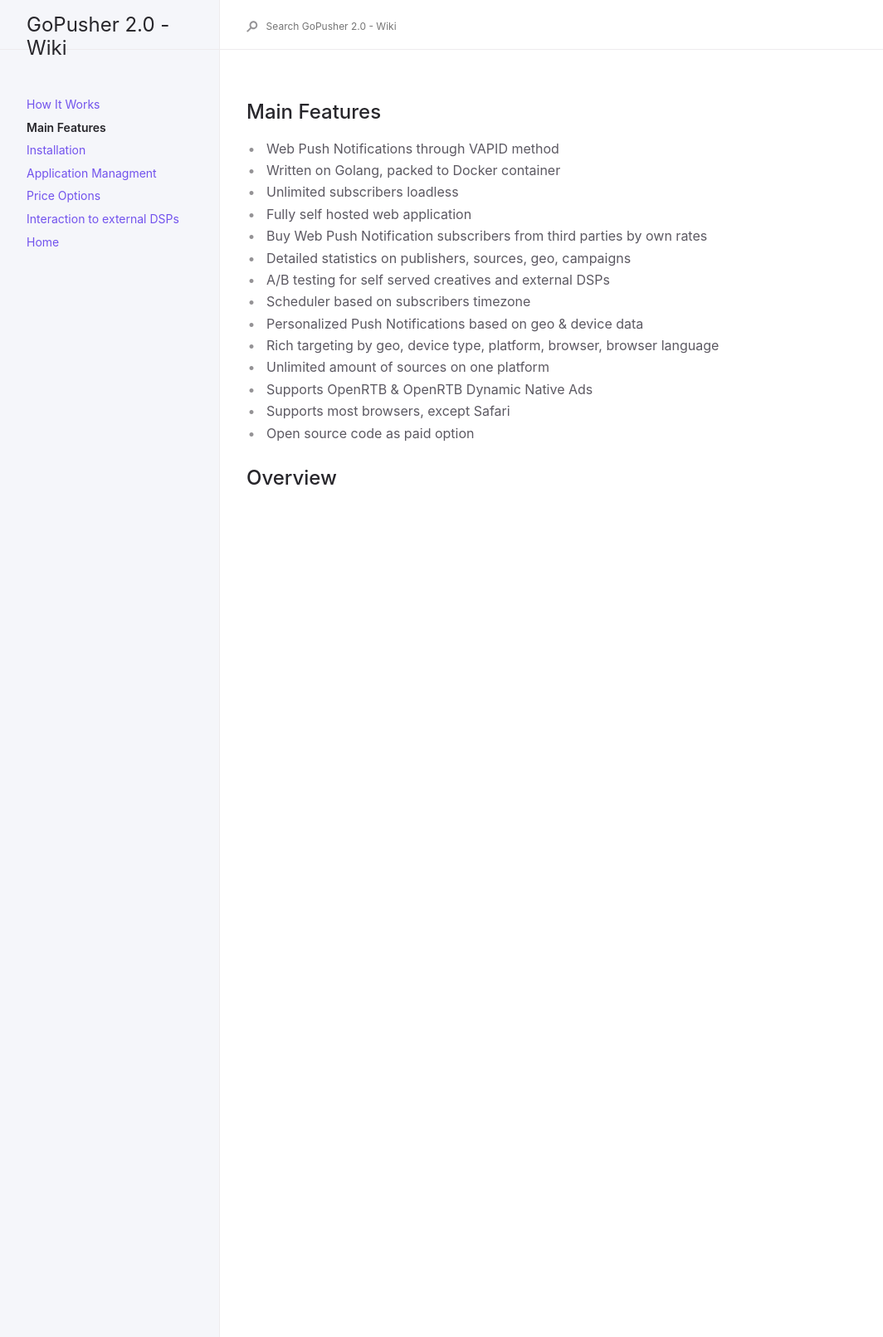
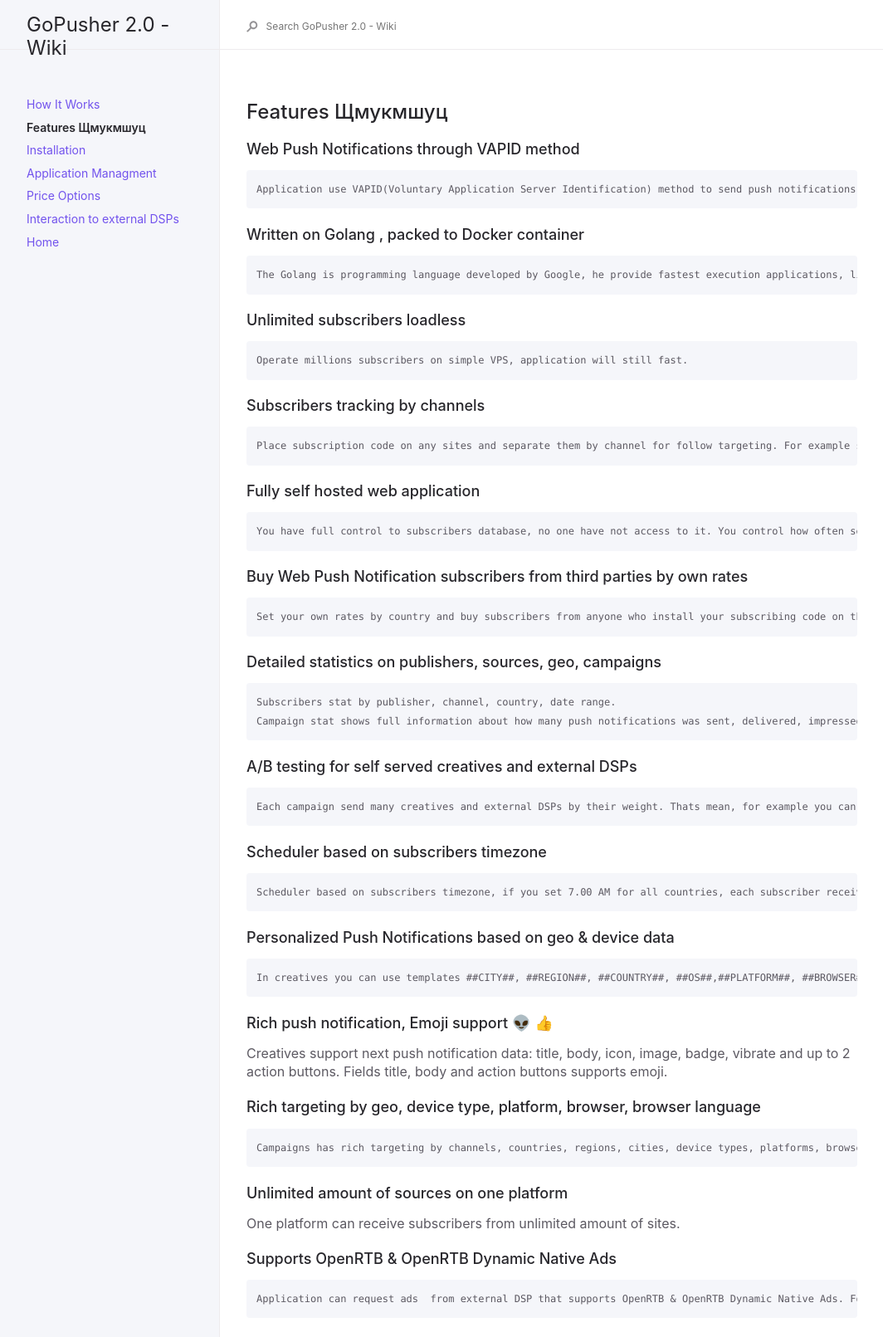
Before and after one commit to RapidCodeLab/gopusher-wiki, a Jekyll site: the page built from docs/01-intro.md, in a window 1280 px wide. Shown: the top 1611 px of the page at 83% size, without its empty margins (91-1155 px from the left). Built offline with Jekyll 4.4.1, drawn with Linux system fonts in a browser that asks for light colours; our own code applies the rules of GitHub Pages for plain Markdown files.

Commit message:
sidebar testing

```diff
--- a/docs/01-intro.md
+++ b/docs/01-intro.md
@@ -1,19 +1,61 @@
 
-##  Main Features
+##  Features  Щмукмшуц
 
-* Web Push Notifications through VAPID method
-* Written on Golang, packed to Docker container
-* Unlimited subscribers loadless
-* Fully self hosted web application
-* Buy Web Push Notification subscribers from third parties by own rates
-* Detailed statistics on publishers, sources, geo, campaigns
-* A/B testing for self served creatives and external DSPs
-* Scheduler based on subscribers timezone
-* Personalized Push Notifications based on geo & device data
-* Rich targeting by geo, device type, platform, browser, browser language
-* Unlimited amount of sources on one platform
-* Supports OpenRTB & OpenRTB Dynamic Native Ads
-* Supports most browsers, except Safari
-* Open source code as paid option
 
-## Overview
+
+### Web Push Notifications through VAPID method
+
+    Application use VAPID(Voluntary Application Server Identification) method to send push notifications directly to push services, bypassing FCM ( Google Firebase Cloud Messaging ). The VAPID (Voluntary Application Server Identification) is the newest way to receive and send push notifications through the web.
+
+### Written on Golang , packed to Docker container
+
+    The Golang is programming language developed by Google, he provide fastest execution applications, light concurrency and so on. The Docker is a tool designed to make it easier to create, deploy, and run applications by using containers. Containers allow a developer to package up an application with all of the parts it needs, such as libraries and other dependencies, and ship it all out as one package.  Docker provide to application independment to OS , run your application on any unix system without any troubles.
+
+### Unlimited subscribers loadless
+
+    Operate millions subscribers on simple VPS, application will still fast.
+
+### Subscribers tracking by channels
+
+    Place subscription code on any sites and separate them by channel for follow targeting. For example set channels "adult", "intertainment", "bussiness" or even "yoursite.com" and target by this channels in campaigns.
+
+### Fully self hosted web application
+
+    You have full control to subscribers database, no one have not access to it. You control how often send push notifications, so it prevent unsibscribe actions when somebody to spam to your subscribers. You can send any push notifications without any type of moderation like in ad networks.
+
+### Buy Web Push Notification subscribers from third parties by own rates
+
+    Set your own rates by country and buy subscribers from anyone who install your subscribing code on their sites. Pay them their earnings.
+
+### Detailed statistics on publishers, sources, geo, campaigns
+
+    Subscribers stat by publisher, channel, country, date range.
+    Campaign stat shows full information about how many push notifications was sent, delivered, impressed, clicked and closed.
+
+### A/B testing for self served creatives and external DSPs
+
+    Each campaign send many creatives and external DSPs by their weight. Thats mean, for example you can add two creatives to campaign and set weights 80% for the first and  20% to second creative. In 80% cases will send creative #1 , in other cases 20% creative #2.
+
+### Scheduler based on subscribers timezone
+
+    Scheduler based on subscribers timezone, if you set 7.00 AM for all countries, each subscriber receive push notification when 7.00 AM comes in his timezone.
+
+### Personalized Push Notifications based on geo & device data
+
+    In creatives you can use templates ##CITY##, ##REGION##, ##COUNTRY##, ##OS##,##PLATFORM##, ##BROWSER##, they will be replaced to subscriber actual data.
+
+### Rich push notification, Emoji support 👽 👍
+
+   Creatives support next push notification data:  title, body, icon, image, badge, vibrate and up to 2 action buttons. Fields title, body and action buttons supports emoji.
+
+### Rich targeting by geo, device type, platform, browser, browser language
+
+    Campaigns has rich targeting by channels, countries, regions, cities, device types, platforms, browser and browser language.
+
+### Unlimited amount of sources on one platform
+
+   One platform can receive subscribers from unlimited amount of sites.
+
+### Supports OpenRTB & OpenRTB Dynamic Native Ads
+
+    Application can request ads  from external DSP that supports OpenRTB & OpenRTB Dynamic Native Ads. For each subscriber in campaign application will request ad with subscriber data and send push based from response. Minimum requirements to DSP is ability to serve 500 requests/second.
```
